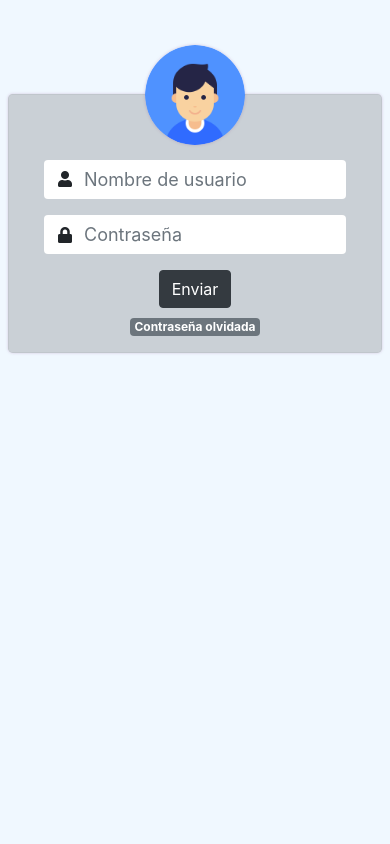
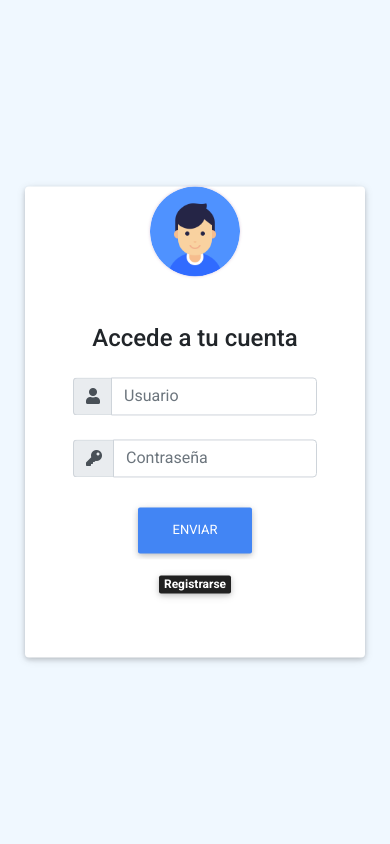
Before and after one commit to DavidGT98/Proyecto, a PHP site: page /_____PROYECTO/ in a window 390 px wide. Run offline with PHP 8.4, Linux system fonts and the light colour scheme; some libraries are stand-ins or nearby versions.

Commit message:
logout, login responsive, tamaño grafico, registro

```diff
--- a/index.php
+++ b/index.php
@@ -1,54 +1,99 @@
+<?php
+require_once("libreria.php");
+session_start();
+?>
+
 <html>
 
 <head>
-    <!--JQUERY-->
-    <script src="https://ajax.googleapis.com/ajax/libs/jquery/3.3.1/jquery.min.js"></script>
-
-    <!-- FRAMEWORK BOOTSTRAP para el estilo de la pagina-->
-    <link rel="stylesheet" href="https://maxcdn.bootstrapcdn.com/bootstrap/4.0.0/css/bootstrap.min.css">
-    <script src="https://maxcdn.bootstrapcdn.com/bootstrap/4.0.0/js/bootstrap.min.js"></script>
-
-    <!-- Los iconos tipo Solid de Fontawesome-->
-    <link rel="stylesheet" href="https://use.fontawesome.com/releases/v5.0.8/css/solid.css">
-    <script src="https://use.fontawesome.com/releases/v5.0.7/js/all.js"></script>
+    <meta charset="UTF-8">
+    <meta name="viewport" content="width=device-width, initial-scale=1.0">
+    <link rel="stylesheet" href="https://cdn.jsdelivr.net/npm/bootstrap@4.5.3/dist/css/bootstrap.min.css" integrity="sha384-TX8t27EcRE3e/ihU7zmQxVncDAy5uIKz4rEkgIXeMed4M0jlfIDPvg6uqKI2xXr2" crossorigin="anonymous">
+    <script src="https://code.jquery.com/jquery-3.5.1.slim.min.js" integrity="sha384-DfXdz2htPH0lsSSs5nCTpuj/zy4C+OGpamoFVy38MVBnE+IbbVYUew+OrCXaRkfj" crossorigin="anonymous"></script>
+    <!-- Font Awesome -->
+    <link rel="stylesheet" href="https://use.fontawesome.com/releases/v5.8.2/css/all.css">
+    <!-- Google Fonts -->
+    <link rel="stylesheet" href="https://fonts.googleapis.com/css?family=Roboto:300,400,500,700&display=swap">
+    <!-- Bootstrap core CSS -->
+    <link href="https://cdnjs.cloudflare.com/ajax/libs/twitter-bootstrap/4.5.0/css/bootstrap.min.css" rel="stylesheet">
+    <!-- Material Design Bootstrap -->
+    <link href="https://cdnjs.cloudflare.com/ajax/libs/mdbootstrap/4.19.1/css/mdb.min.css" rel="stylesheet">
+    <!-- JQuery -->
+    <script type="text/javascript" src="https://cdnjs.cloudflare.com/ajax/libs/jquery/3.5.1/jquery.min.js"></script>
+    <!-- Bootstrap tooltips -->
+    <script type="text/javascript" src="https://cdnjs.cloudflare.com/ajax/libs/popper.js/1.14.4/umd/popper.min.js"></script>
+    <!-- Bootstrap core JavaScript -->
+    <script type="text/javascript" src="https://cdnjs.cloudflare.com/ajax/libs/twitter-bootstrap/4.5.0/js/bootstrap.min.js"></script>
+    <!-- MDB core JavaScript -->
+    <script type="text/javascript" src="https://cdnjs.cloudflare.com/ajax/libs/mdbootstrap/4.19.1/js/mdb.min.js"></script>
 
     <!-- Nuestro css-->
-    <link rel="stylesheet" type="text/css" href="src/css/css.css">
+    <link rel="stylesheet" type="text/css" href="src/css/register.css">
+    <link rel="stylesheet" type="text/css" href="src/css/main.css">
 
-    <title>Login Form</title>
-    <?php
+    <title>Inicio</title>
 
-    require_once("libreria.php");
-    ?>
 
 </head>
 
 <body>
-    <div class="modal-dialog text-center">
-        <div class="col-sm-8 main-section">
-            <div class="modal-content">
-                <div class="col-12 user-img">
+    <!--     <div class="form card">
+
+        <div class="user-img">
             <img src="src/img/user.png" alt="user">
         </div>
-                <form name=f1 class="col-12" action="#" method="POST">
-                    <div class="form-group">
-                        <p class="icono-login">
-                            <input name="user" type="text" class="form-control" placeholder="Nombre de usuario" id="user-group">
-                        </p>
+        <form name=f1 class="text-center p-5" action="#" method="POST">
+
+            <div class="input-group my-4">
+                <span class="input-group-prepend">
+                    <div class="input-group-text border-right-0"><i class="fa fa-user"></i></div>
+                </span>
+                <input name="user" type="text" id="user-group" class="form-control" placeholder="Nombre de usuario">
             </div>
-                    <div class="form-group">
-                        <p class="icono-password">
+            <div class="input-group my-4">
+                <span class="input-group-prepend">
+                    <div class="input-group-text border-right-0"><i class="fa fa-key"></i></div>
+                </span>
                 <input name="pass" type="password" class="form-control" placeholder="Contraseña" id="pass-group">
-                        </p>
             </div>
-                    <!--                     <button name="Enviar" value="Enviar" type="button" class="btn btn-warning">Login</button> -->
-                    <input type=submit name="Enviar" value="Enviar" class="btn btn-dark">
-                    <div class="col-12 forgot">
-                        <a href="#" class="badge badge-secondary">Contraseña olvidada</a>
+                                <button name="Enviar" value="Enviar" type="button" class="btn btn-warning">Login</button>
+            <input type=submit name="Enviar" value="Enviar" class="btn btn-primary">
+            <div class="forgot">
+                <a href="register.php" class="badge badge-dark">Registrarse</a>
             </div>
         </form>
+    </div> -->
+
+    <div class="form card text-center">
+        <div class="user-img">
+            <img src="src/img/user.png" alt="user">
         </div>
+        <form class="text-center p-5" name=f1 method=post action=#>
+
+            <p class="h4 mb-4">Accede a tu cuenta</p>
+
+            <!-- User -->
+            <div class="input-group mb-4">
+                <span class="input-group-prepend">
+                    <div class="input-group-text border-right-0"><i class="fa fa-user"></i></div>
+                </span>
+                <input type="text" name="user" id="user" class="form-control" placeholder="Usuario" required>
             </div>
+            <!-- Password -->
+            <div class="input-group mb-4">
+                <span class="input-group-prepend">
+                    <div class="input-group-text border-right-0"><i class="fa fa-key"></i></div>
+                </span>
+                <input type="password" name="pass" id="pass" class="form-control" placeholder="Contraseña" required>
+            </div>
+            <!-- Sign up button -->
+            <input type=submit name="Enviar" value="Enviar" class="btn btn-primary">
+            <!-- Terms of service -->
+            <div class="mt-3">
+                <a href="register.php" class="badge badge-dark">Registrarse</a>
+            </div>
+        </form>
+
     </div>
 
     <?php
@@ -62,7 +107,7 @@
 			 where nombre='$usu' and clave='$cla'";
 
         $db = Conectar("proyecto");
-
+       /*  $db = Conectar("id15495097_proyecto"); */
         $datos = ConsultaDatos($db, $consulta);
 
         $fila = $datos[0];
@@ -80,9 +125,14 @@
         $clave = sha1($salt1 . $clave . $salt2);
 
         if (LoginCorrecto($usuario, $clave)) {
-            session_start();
             $_SESSION['usuario'] = $usuario;    //Creamos una de sesion para ese usuario
-            header("location: dashboard.php");  //Redireccionamos la pagina del menu
+           /*  header("location: dashboard.php"); */  //Redireccionamos la pagina del menu
+           echo "<script type='text/javascript'>
+           window.location.href = 'http://localhost/_____PROYECTO/dashboard.php';
+           </script>";
+            /* echo "<script type='text/javascript'>
+            window.location.href = 'https://cloudisk.000webhostapp.com/dashboard.php';
+            </script>"; */
         } else {
             echo "<script>alert('Usuario/clave incorrecto');</script>";
             echo "<div class='alert alert-warning'>Login incorrecto</div>";
--- a/libreria.php
+++ b/libreria.php
@@ -5,6 +5,8 @@
 $host = 'localhost';
 $user = 'root';
 $pass = '';
+/* $user = 'id15495097_localhost';
+$pass = 'ykpw{0/<+?t7Jwg)'; */
 
 function Conectar($base)         //Nos conectamos a esa BBDD con los parámetros seleccionados
 {
--- a/libreriaPDOCLA.php
+++ b/libreriaPDOCLA.php
@@ -5,6 +5,8 @@ class ConBase
     private $host = 'localhost';
     private $usuario = 'root';
     private $clave = '';
+/*     private $usuario = 'id15495097_localhost';
+    private $clave = 'ykpw{0/<+?t7Jwg)'; */
 
     protected $db;
     protected $dbname;
@@ -24,6 +26,7 @@ class ConBase
 
         try {
             $this->db = new PDO("mysql:host=" . $this->host . ";dbname=" . $this->dbname, $this->usuario);
+            /* $this->db = new PDO("mysql:host=" . $this->host . ";dbname=" . $this->dbname, $this->usuario, $this->clave); */
             $this->db->setAttribute(PDO::MYSQL_ATTR_USE_BUFFERED_QUERY, true);
             $this->db->exec("set names utf8mb4");
             return ($this->db);
@@ -47,7 +50,7 @@ class ConBase
 
         $resul = $this->db->prepare($consulta);
 
-        echo $consulta;
+        /* echo $consulta; */
 
         if (!$resul->execute($param)) {
             echo "Error al ejecutar la consulta";
--- a/src/css/css.css
+++ /dev/null
@@ -1,51 +0,0 @@
-body{
-    background-color: aliceblue;
-    /* background: url(../img/background.jpg) no-repeat center center fixed; */
-    background-size: cover;
-}
-.main-section{
-    margin: 0 auto;
-    margin-top: 25%;
-    padding: 0;
-}
-.user-img{
-    margin-top: -50px;
-    margin-bottom: 15px;
-}
-.user-img img{
-    width: 100px;
-    height: 100px;
-    box-shadow: 0px 0px 3px #8484;
-    border-radius: 50%;
-
-}
-.modal-content{
-    background-color: #3333;
-    padding: 0 20px;
-    box-shadow: 0px 0px 3px #8484;
-}
-.form-group input{
-    font-size: 18px;
-    border: 0;
-    padding-left: 40px;
-}
-
-.icono-login:before {
-    font-family: 'Font Awesome 5 Free';
-    position: absolute;
-    left: 29px;
-    top: 7px;
-    content: "\f007";
-}
-.icono-password::before{
-    font-family: 'Font Awesome 5 Free';
-    position: absolute;
-    left: 29px;
-    top: 63px;
-    content: "\f023";
-}
-.forgot{
-    margin-top: 10px;
-    text-decoration: none;
-    color: red !important;
-}
--- /dev/null
+++ b/src/css/main.css
@@ -0,0 +1,11 @@
+body {
+  background-color: aliceblue;
+  /* background: url(../img/background.jpg) no-repeat center center fixed; */
+}
+
+.user-img img {
+  width: 90px;
+  height: 90px;
+  box-shadow: 0px 0px 3px #8484;
+  border-radius: 50%;
+}
--- /dev/null
+++ b/src/css/register.css
@@ -0,0 +1,41 @@
+.form {
+  position: fixed;
+  top: 50%;
+  left: 50%;
+  transform: translate(-50%, -50%);
+}
+
+@media (max-width: 320px) {
+  .form {
+    min-width: 320px;
+/*     min-height: 120px; */
+  }
+}
+
+@media (min-width: 321px) {
+  .form {
+    min-width: 340px;
+/*     min-height: 220px; */
+  }
+}
+
+@media (min-width: 640px) {
+  .form {
+    min-width: 560px;
+/*     min-height: 800px; */
+  }
+}
+
+@media (min-width: 890px) {
+  .form {
+    min-width: 720px;
+/*     min-height: 560px; */
+  }
+}
+
+@media (min-width: 1200px) {
+  .form {
+    min-width: 1000px;
+/*     min-height: 560px; */
+  }
+}
```
Also changed, not shown: dashboard.php (+86 -7 lines), logout.php (added, +45 -0 lines), register.php (added, +119 -0 lines), src/css/grafica.css (added, +41 -0 lines), upload.php (+15 -11 lines). Lines whose indentation alone changed are shown as unchanged.
